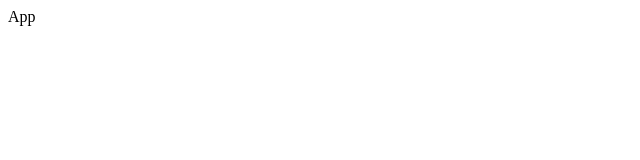
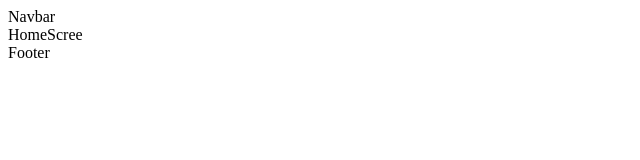
Before and after one commit to Rauxo/TopDevs, a React app in the folder frontend/: page / in a window 1280 px wide. Shown: the top 160 px of the page, without its empty margins (0-640 px from the left). Built offline with nearby package versions, Linux system fonts and the light colour scheme; the HTML template or start-up script is replaced by a standard one.

Commit message:
Add some pages and Layout

```diff
--- a/frontend/src/App.jsx
+++ b/frontend/src/App.jsx
@@ -1,8 +1,9 @@
 import React from 'react'
+import HomeScree from './pages/home/HomeScree'
 
 function App() {
   return (
-    <div>App</div>
+    <HomeScree/>
   )
 }
 
--- /dev/null
+++ b/frontend/src/Layout/Layout.jsx
@@ -0,0 +1,15 @@
+import React from 'react'
+import Navbar from "../components/Navbar"
+import Footer from "../components/Footer"
+
+const Layout = ({ children }) => {
+  return (
+    <>
+    <Navbar/>
+    <div>{children}</div>
+    <Footer/>
+    </>
+  )
+}
+
+export default Layout
--- /dev/null
+++ b/frontend/src/components/Footer.jsx
@@ -0,0 +1,9 @@
+import React from 'react'
+
+function Footer() {
+  return (
+    <div>Footer</div>
+  )
+}
+
+export default Footer
--- /dev/null
+++ b/frontend/src/components/Navbar.jsx
@@ -0,0 +1,9 @@
+import React from 'react'
+
+function Navbar() {
+  return (
+    <div>Navbar</div>
+  )
+}
+
+export default Navbar
--- /dev/null
+++ b/frontend/src/pages/home/HomeScree.jsx
@@ -0,0 +1,10 @@
+import React from 'react'
+import Layout from "../../Layout/Layout"
+
+function HomeScree() {
+  return (
+    <Layout>HomeScree</Layout>
+  )
+}
+
+export default HomeScree
```
Also changed, not shown: frontend/src/pages/auth/Login.jsx (added, +9 -0 lines), frontend/src/pages/auth/Register.jsx (added, +9 -0 lines), frontend/src/assets/TopDevs_Logo.png (added).
